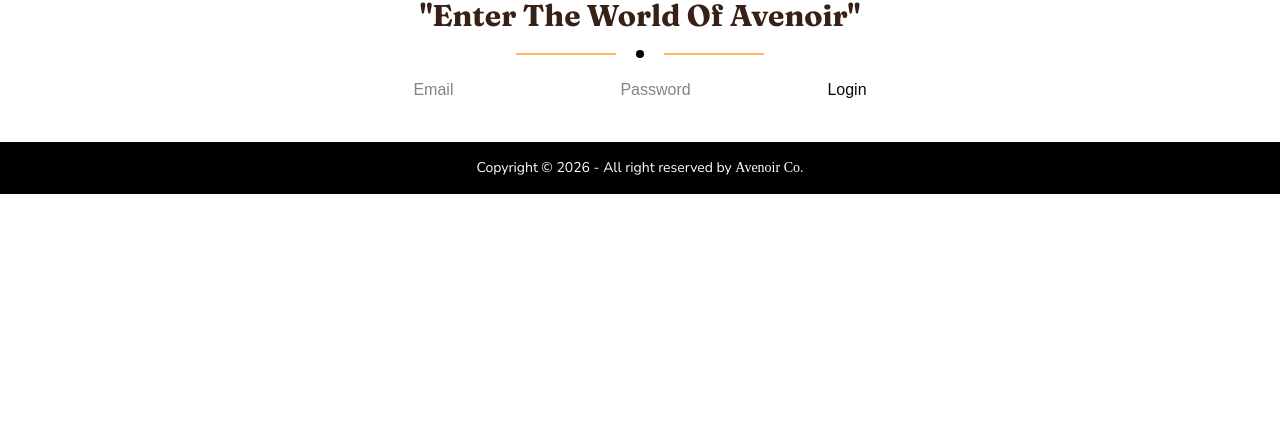
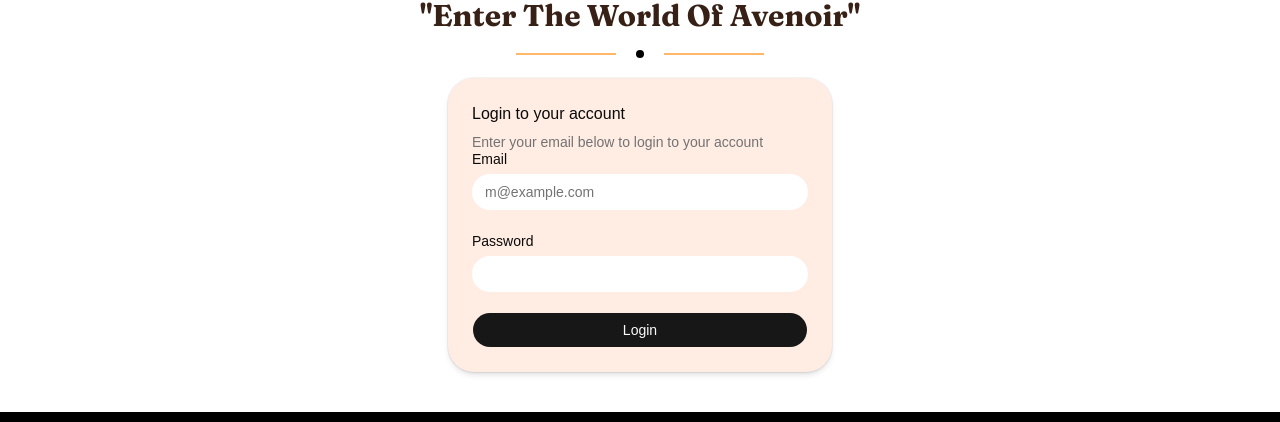
Before and after one commit to ChristoRinovan/avenoir-tea-company-profile, a React (Vite) app: page /login in a window 1280 px wide. Shown: the part 171-593 px from the top of the page. Built offline with nearby package versions, Linux system fonts and the light colour scheme; no server answers; a web font is replaced by a local one; what backendless would draw is missing.

Commit message:
repairing login-card

```diff
--- a/src/components/LoginCard.tsx
+++ b/src/components/LoginCard.tsx
@@ -2,7 +2,17 @@ import { useState } from "react";
 import { useNavigate } from "react-router-dom";
 import { useAuthStore } from "@/services/useAuthStore";
 import { loginFormRules } from "@/types/validation";
-
+import { Button } from "@/components/ui/button";
+import {
+  Card,
+  CardContent,
+  CardDescription,
+  CardFooter,
+  CardHeader,
+  CardTitle,
+} from "@/components/ui/card";
+import { Input } from "@/components/ui/input";
+import { Label } from "@/components/ui/label";
 function LoginCard() {
   const navigate = useNavigate();
   const login = useAuthStore((state) => state.login);
@@ -26,7 +36,7 @@ function LoginCard() {
     try {
       await login(email, password);
 
-      console.log("Login berhasil");
+      // console.log("Login berhasil");
       navigate("/");
     } catch (error) {
       console.error("Login gagal:", error);
@@ -35,137 +45,52 @@ function LoginCard() {
   };
 
   return (
+    <Card className="w-full max-w-sm bg-second">
       <form onSubmit={handleLogin}>
-      <input
+        <CardHeader>
+          <CardTitle>Login to your account</CardTitle>
+          <CardDescription>
+            Enter your email below to login to your account
+          </CardDescription>
+        </CardHeader>
+
+        <CardContent>
+          <div className="flex flex-col gap-6">
+            <div className="grid gap-2">
+              <Label htmlFor="email">Email</Label>
+              <Input
+                id="email"
                 type="email"
-        placeholder="Email"
+                placeholder="m@example.com"
                 value={email}
                 onChange={(e) => setEmail(e.target.value)}
+                required
+                className="bg-white"
               />
+            </div>
 
-      <input
+            <div className="grid gap-2">
+              <Label htmlFor="password">Password</Label>
+              <Input
+                id="password"
                 type="password"
-        placeholder="Password"
                 value={password}
                 onChange={(e) => setPassword(e.target.value)}
+                required
+                className="bg-white"
               />
+            </div>
+          </div>
+        </CardContent>
 
-      <button type="submit">Login</button>
+        <CardFooter className="flex-col gap-2 mt-5">
+          <Button type="submit" className="w-full">
+            Login
+          </Button>
+        </CardFooter>
       </form>
+    </Card>
   );
 }
 
 export default LoginCard;
-
-// function LoginCard() {
-//   const [email, setCurrentEmail] = useState("");
-//   const [password, setPassword] = useState("");
-//   const navigate = useNavigate();
-
-//   const handleLogin = async (e: React.FormEvent<HTMLFormElement>) => {
-//     e.preventDefault();
-
-//     try {
-//       const user = await loginUser(email, password);
-
-//       console.log("Login berhasil:", user);
-//       navigate("/");
-//     } catch (error) {
-//       console.error("Login gagal:", error);
-//       alert("Email atau password salah.");
-//     }
-//   };
-//   return (
-//     import { useState } from "react";
-// import { useNavigate } from "react-router-dom";
-// import { loginUser } from "@/services/authService";
-
-// function LoginCard() {
-//   const navigate = useNavigate();
-
-//   const [email, setEmail] = useState("");
-//   const [password, setPassword] = useState("");
-
-//   const handleLogin = async (e: React.FormEvent<HTMLFormElement>) => {
-//     e.preventDefault();
-
-//     try {
-//       const user = await loginUser(email, password);
-
-//       console.log("Login berhasil:", user);
-
-//       navigate("/");
-//     } catch (error) {
-//       console.error("Login gagal:", error);
-//       alert("Email atau password salah.");
-//     }
-//   };
-
-//   return (
-//     <form onSubmit={handleLogin}>
-//       <input
-//         type="email"
-//         placeholder="Email"
-//         value={email}
-//         onChange={(e) => setEmail(e.target.value)}
-//       />
-
-//       <input
-//         type="password"
-//         placeholder="Password"
-//         value={password}
-//         onChange={(e) => setPassword(e.target.value)}
-//       />
-
-//       <button type="submit">Login</button>
-//     </form>
-
-//     // <div>
-//     //   <Card className="w-100 bg-second">
-//     //     <CardHeader>
-//     //       <CardTitle>Login to your account</CardTitle>
-//     //       <CardDescription>
-//     //         Enter your email below to login to your account
-//     //       </CardDescription>
-//     //       <CardAction>
-//     //         <Button variant="link">Sign Up</Button>
-//     //       </CardAction>
-//     //     </CardHeader>
-//     //     <CardContent>
-//     //       <form>
-//     //         <div className="flex flex-col gap-6">
-//     //           <div className="grid gap-2">
-//     //             <Label htmlFor="email">Email</Label>
-//     //             <Input
-//     //               id="email"
-//     //               type="email"
-//     //               placeholder="m@example.com"
-//     //               required
-//     //               className="bg-white"
-//     //             />
-//     //           </div>
-//     //           <div className="grid gap-2">
-//     //             <div className="flex items-center">
-//     //               <Label htmlFor="password">Password</Label>
-//     //             </div>
-//     //             <Input
-//     //               id="password"
-//     //               type="password"
-//     //               required
-//     //               className="bg-white"
-//     //             />
-//     //           </div>
-//     //         </div>
-//     //       </form>
-//     //     </CardContent>
-//     //     <CardFooter className="flex-col gap-2">
-//     //       <Button type="submit" className="w-full">
-//     //         Login
-//     //       </Button>
-//     //     </CardFooter>
-//     //   </Card>
-//     // </div>
-//   );
-// }
-
-// export default LoginCard;
```
Lines whose indentation alone changed are shown as unchanged.
